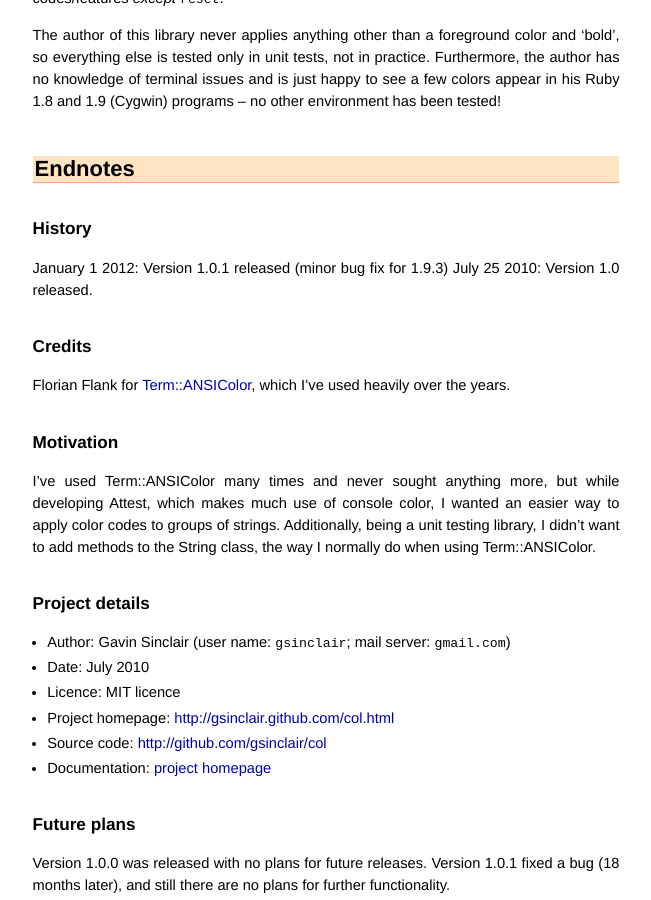
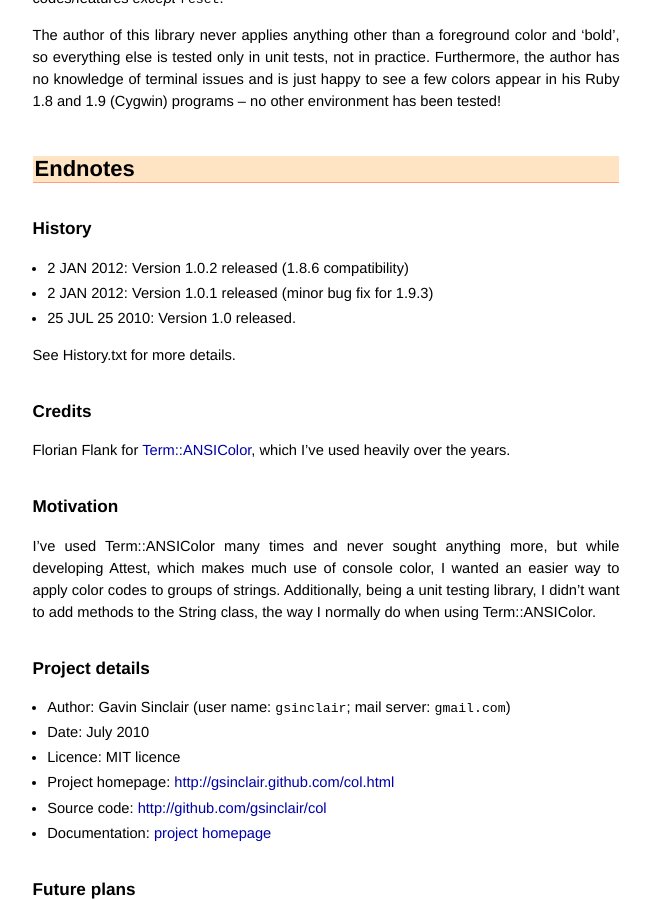
Before and after one commit to gsinclair/gsinclair.github.com, a Jekyll site: the page built from col.markdown, in a window 1280 px wide and 900 px high, scrolled down 4695 px. Shown: the whole window, without its empty margins (314-965 px from the left). Built offline with Jekyll 4.4.1, drawn with Linux system fonts in a browser that asks for light colours.

Commit message:
Col history updated

```diff
--- a/col.markdown
+++ b/col.markdown
@@ -324,8 +324,11 @@ environment has been tested!
 
 ### History
 
-January 1 2012: Version 1.0.1 released (minor bug fix for 1.9.3)
-July 25 2010: Version 1.0 released.
+* 2 JAN 2012: Version 1.0.2 released (1.8.6 compatibility)
+* 2 JAN 2012: Version 1.0.1 released (minor bug fix for 1.9.3)
+* 25 JUL 25 2010: Version 1.0 released.
+
+See History.txt for more details.
 
 ### Credits
 
```
